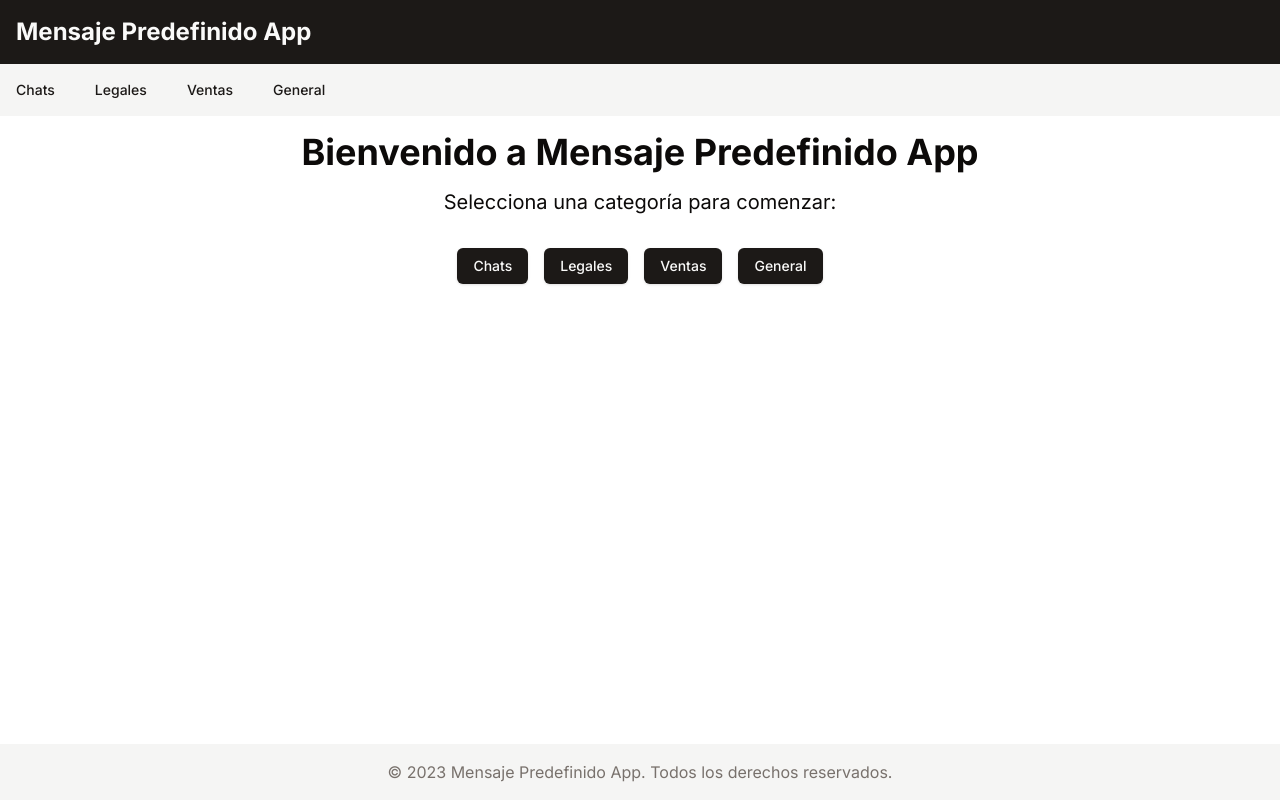
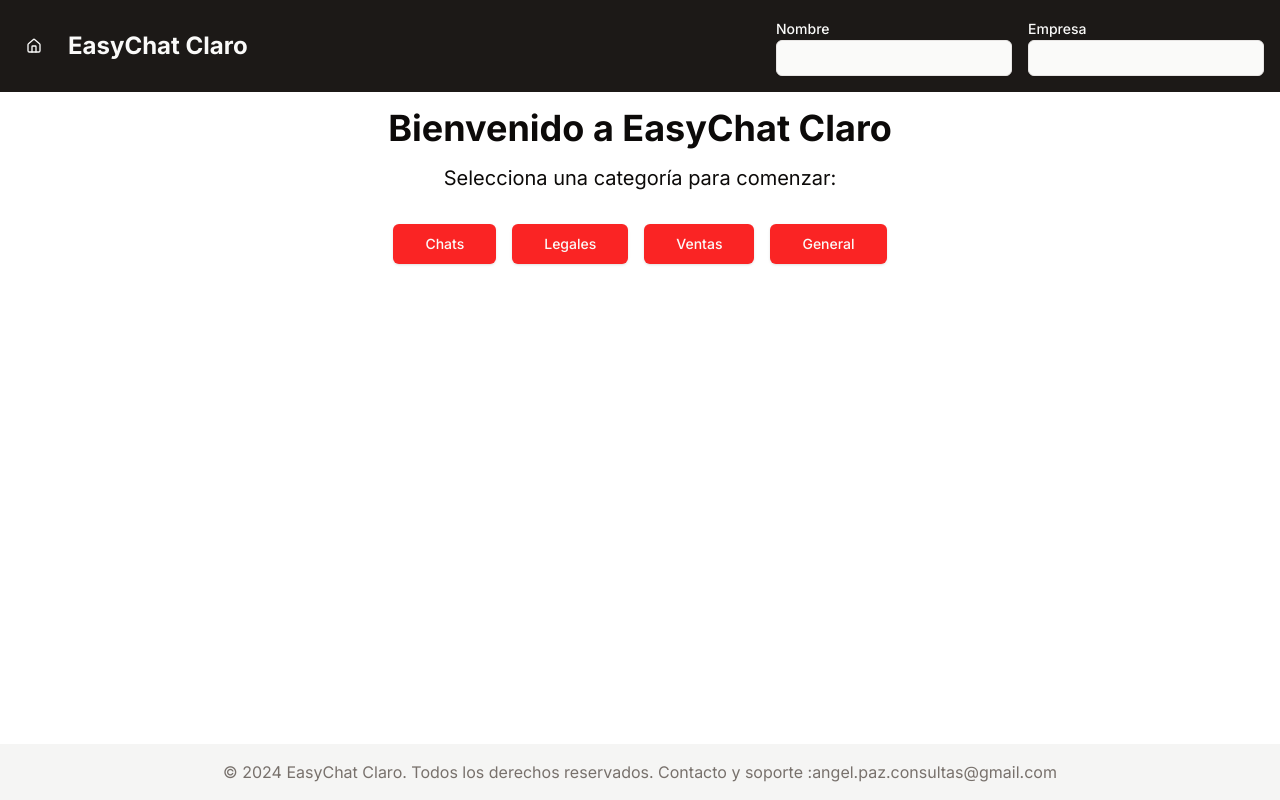
Before and after one commit to alonsoyiyi/ECC-next, a Next.js app: page / in a window 1280 px wide. Built offline with nearby package versions, Linux system fonts and the light colour scheme.

Commit message:
funcional sin chats

```diff
--- a/app/layout.tsx
+++ b/app/layout.tsx
@@ -5,7 +5,7 @@ import { Toaster } from "@/components/ui/toaster"
 const inter = Inter({ subsets: ['latin'] })
 
 export const metadata = {
-  title: 'Mensaje Predefinido App',
+  title: 'EasyChat Claro',
   description: 'Aplicación para gestionar mensajes predefinidos',
 }
 
--- a/app/page.tsx
+++ b/app/page.tsx
@@ -1,26 +1,26 @@
 import MainLayout from '@/components/MainLayout'
 import Link from 'next/link'
 import { Button } from "@/components/ui/button"
+
+const navItems = [
+  { name: 'Chats', path: '/chats' },
+  { name: 'Legales', path: '/legales' },
+  { name: 'Ventas', path: '/ventas' },
+  { name: 'General', path: '/general' },
+]
 
 export default function Home() {
   return (
     <MainLayout>
       <div className="text-center">
-        <h1 className="text-4xl font-bold mb-4">Bienvenido a Mensaje Predefinido App</h1>
+        <h1 className="text-4xl font-bold mb-4">Bienvenido a EasyChat Claro</h1>
         <p className="text-xl mb-8">Selecciona una categoría para comenzar:</p>
         <div className="flex flex-wrap justify-center gap-4">
-          <Link href="/chats">
-            <Button>Chats</Button>
-          </Link>
-          <Link href="/legales">
-            <Button>Legales</Button>
-          </Link>
-          <Link href="/ventas">
-            <Button>Ventas</Button>
-          </Link>
-          <Link href="/general">
-            <Button>General</Button>
-          </Link>
+          {navItems.map((item) => (
+            <Link key={item.path} href={item.path}>
+              <Button size="lg">{item.name}</Button>
+            </Link>
+          ))}
         </div>
       </div>
     </MainLayout>
--- a/components/MainLayout.tsx
+++ b/components/MainLayout.tsx
@@ -1,19 +1,13 @@
 'use client'
 
-import React, { ReactNode } from 'react'
+import React from 'react'
 import Link from 'next/link'
 import { usePathname } from 'next/navigation'
 import { Button } from "@/components/ui/button"
 import { Input } from "@/components/ui/input"
 import { Label } from "@/components/ui/label"
 import { useLocalStorage } from "@/lib/useLocalStorage"
-
-const navItems = [
-  { name: 'Chats', path: '/chats' },
-  { name: 'Legales', path: '/legales' },
-  { name: 'Ventas', path: '/ventas' },
-  { name: 'General', path: '/general' },
-]
+import { Home } from 'lucide-react'
 
 export type GlobalInputs = {
   nombre: string;
@@ -21,7 +15,7 @@ export type GlobalInputs = {
 }
 
 type MainLayoutProps = {
-  children: ReactNode | ((props: { globalInputs: GlobalInputs }) => ReactNode);
+  children: React.ReactNode | ((props: { globalInputs: GlobalInputs }) => React.ReactNode);
 }
 
 export default function MainLayout({ children }: MainLayoutProps) {
@@ -39,31 +33,36 @@ export default function MainLayout({ children }: MainLayoutProps) {
     <div className="min-h-screen flex flex-col">
       <header className="bg-primary text-primary-foreground p-4">
         <div className="container mx-auto flex flex-col md:flex-row justify-between items-center">
-        <Link href="/" className="text-2xl font-bold mb-4 md:mb-0">Mensaje Predefinido App</Link>
+          <div className="flex items-center mb-4 md:mb-0">
+            <Link href="/" className="mr-4">
+              <Button variant="ghost" size="icon">
+                <Home className="h-6 w-6" />
+              </Button>
+            </Link>
+            <h1 className="text-2xl font-bold">EasyChat Claro</h1>
+          </div>
           <div className="flex flex-col md:flex-row gap-4">
-          {/* ... (inputs globales) */}
+            <div>
+              <Label htmlFor="nombre" className="text-primary-foreground">Nombre</Label>
+              <Input
+                id="nombre"
+                value={globalInputs.nombre}
+                onChange={(e) => handleInputChange('nombre', e.target.value)}
+                className="bg-primary-foreground text-primary"
+              />
+            </div>
+            <div>
+              <Label htmlFor="empresa" className="text-primary-foreground">Empresa</Label>
+              <Input
+                id="empresa"
+                value={globalInputs.empresa}
+                onChange={(e) => handleInputChange('empresa', e.target.value)}
+                className="bg-primary-foreground text-primary"
+              />
+            </div>
           </div>
         </div>
       </header>
-
-    <nav className="bg-secondary">
-      <div className="container mx-auto py-2">
-        <ul className="flex flex-wrap justify-center md:justify-start gap-2">
-          {navItems.map((item) => (
-            <li key={item.path}>
-              <Link href={item.path} passHref>
-                <Button
-                  variant={pathname === item.path ? "default" : "ghost"}
-                  className="text-secondary-foreground"
-                >
-                  {item.name}
-                </Button>
-              </Link>
-            </li>
-          ))}
-        </ul>
-      </div>
-    </nav>
 
       <main className="flex-grow container mx-auto p-4">
         {typeof children === 'function' ? children({ globalInputs }) : children}
@@ -71,7 +70,8 @@ export default function MainLayout({ children }: MainLayoutProps) {
 
       <footer className="bg-muted text-muted-foreground p-4">
         <div className="container mx-auto text-center">
-        © 2023 Mensaje Predefinido App. Todos los derechos reservados.
+          © 2024 EasyChat Claro. Todos los derechos reservados.
+          Contacto y soporte :angel.paz.consultas@gmail.com
         </div>
       </footer>
     </div>
--- a/components/ui/button.tsx
+++ b/components/ui/button.tsx
@@ -10,7 +10,7 @@ const buttonVariants = cva(
     variants: {
       variant: {
         default:
-          "bg-primary text-primary-foreground shadow hover:bg-primary/90",
+          "bg-tertiary text-primary-foreground shadow hover:bg-primary/90",
         destructive:
           "bg-destructive text-destructive-foreground shadow-sm hover:bg-destructive/90",
         outline:
--- a/tailwind.config.ts
+++ b/tailwind.config.ts
@@ -33,11 +33,11 @@ const config: Config = {
   				foreground: 'hsl(var(--muted-foreground))'
   			},
   			accent: {
-  				DEFAULT: 'hsl(var(--accent))',
+  				DEFAULT: '#fa2424',
   				foreground: 'hsl(var(--accent-foreground))'
   			},
   			destructive: {
-  				DEFAULT: 'hsl(var(--destructive))',
+  				DEFAULT: '#fa2424',
   				foreground: 'hsl(var(--destructive-foreground))'
   			},
   			border: 'hsl(var(--border))',
@@ -49,7 +49,11 @@ const config: Config = {
   				'3': 'hsl(var(--chart-3))',
   				'4': 'hsl(var(--chart-4))',
   				'5': 'hsl(var(--chart-5))'
-  			}
+  			},
+			  tertiary: {
+				DEFAULT: '#fa2424', // Puedes usar un valor hex, rgb o hsl
+				foreground: '#ffffff',
+			  },
   		},
   		borderRadius: {
   			lg: 'var(--radius)',
```
Lines whose indentation alone changed are shown as unchanged.
